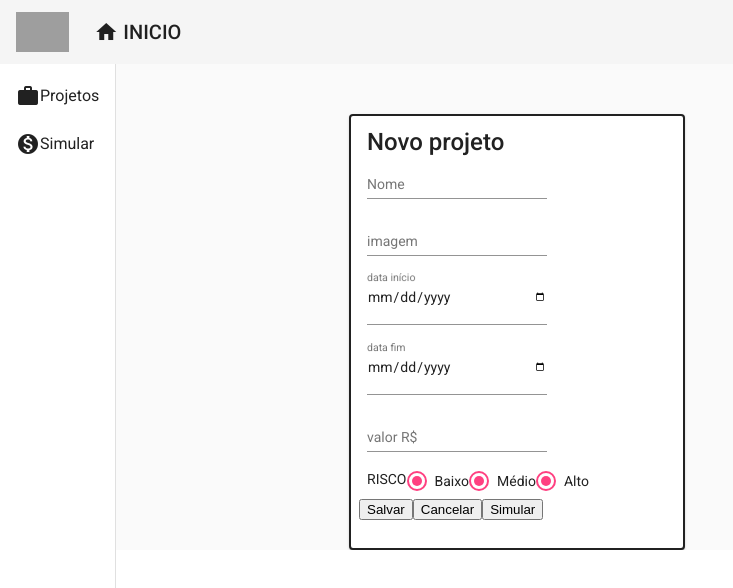
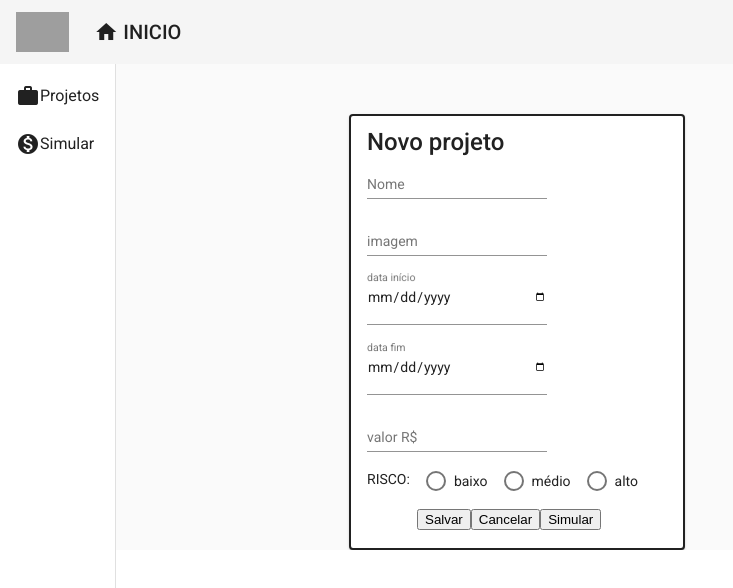
Before and after one commit to savio-tome/testefpf, an Angular app in the folder frontend/: page /project/create in a window 1280 px wide. Shown: the top 588 px of the page, without its empty margins (0-733 px from the left). Built offline with nearby package versions, Linux system fonts and the light colour scheme; grey boxes are pictures that could not be loaded.

Commit message:
implement buttons on novo projeto page

```diff
--- a/frontend/src/app/app.module.ts
+++ b/frontend/src/app/app.module.ts
@@ -1,9 +1,11 @@
+
 import { NgModule } from '@angular/core';
 import { BrowserModule } from '@angular/platform-browser';
 import {HttpClientModule} from '@angular/common/http'
 import { AppRoutingModule } from './app-routing.module';
 import { AppComponent } from './app.component';
 import { NoopAnimationsModule } from '@angular/platform-browser/animations';
+
 
 //components
 import { HeaderComponent } from './mainpage/header/header.component';
@@ -49,7 +51,7 @@ import {MatRadioModule} from '@angular/material/radio'
     MatFormFieldModule,
     MatInputModule,
     FormsModule,
-    MatRadioModule
+    MatRadioModule,
   ],
   providers: [],
   bootstrap: [AppComponent]
--- a/frontend/src/app/components/projectc/project.model.ts
+++ b/frontend/src/app/components/projectc/project.model.ts
@@ -5,7 +5,7 @@ export  interface Project{
     start_date: string,
     end_date: string,
     value: number,
-    risk: number,
+    risk: string,
     roi:number,
     members:string[]
 }
--- a/frontend/src/app/components/projectcreate/projectcreate.component.css
+++ b/frontend/src/app/components/projectcreate/projectcreate.component.css
@@ -6,3 +6,16 @@
     margin-left: 100px;
     margin-top: 50px;
 }
+
+.mat-radio-button{
+    margin-left: 16px;
+}
+
+.div{
+    margin-bottom: 15px;
+}
+
+.button-group{
+    margin: 10px;
+    margin-left: 50px;
+}
--- a/frontend/src/app/components/projectcreate/projectcreate.component.html
+++ b/frontend/src/app/components/projectcreate/projectcreate.component.html
@@ -26,17 +26,15 @@
     </form>
 
     <div>
-        <label>RISCO</label>
-        <mat-radio-group>
-            <mat-radio-button>Baixo</mat-radio-button>
-            <mat-radio-button>Médio</mat-radio-button>
-            <mat-radio-button>Alto</mat-radio-button>
-        </mat-radio-group>
+        <label>RISCO:</label>
+        <mat-radio-group [(ngModel)]="project.risk">
+            <mat-radio-button *ngFor="let value of listRisk" [value]="value">{{value}}</mat-radio-button>
+            </mat-radio-group>
     </div>
 
     <mat-card-actions class="button-group">
-        <button >Salvar</button>
-        <button >Cancelar</button>
-        <button >Simular</button>
+        <button (click)="create()" >Salvar</button>
+        <button (click)="navigate()">Cancelar</button>
+        <button (click)="calcRoi()">Simular</button>
     </mat-card-actions>
 </mat-card>
--- a/frontend/src/app/components/projectcreate/projectcreate.component.ts
+++ b/frontend/src/app/components/projectcreate/projectcreate.component.ts
@@ -2,6 +2,7 @@ import { Router } from '@angular/router';
 import { ProjectService } from './../projectc/project.service';
 import { Component, OnInit } from '@angular/core';
 import { Project } from '../projectc/project.model';
+
 
 @Component({
   selector: 'app-projectcreate',
@@ -10,13 +11,16 @@ import { Project } from '../projectc/project.model';
 })
 export class ProjectcreateComponent implements OnInit {
 
+  valueRisk!: string ;
+  listRisk: string[]=['baixo','médio','alto'];
+
   project: Project = {
     name:'',
     logo:'',
     start_date:'',
     end_date:'',
     value: null!,
-    risk: 0,
+    risk: '',
     roi:0,
     members:[]
   }
@@ -32,4 +36,14 @@ export class ProjectcreateComponent implements OnInit {
     })
   }
 
+  calcRoi():void{
+    console.log(this.project.risk)
+
+    }
+
+  create():void{
+    this.projectServive.create(this.project).subscribe()
+
+  }
+
 }
```
